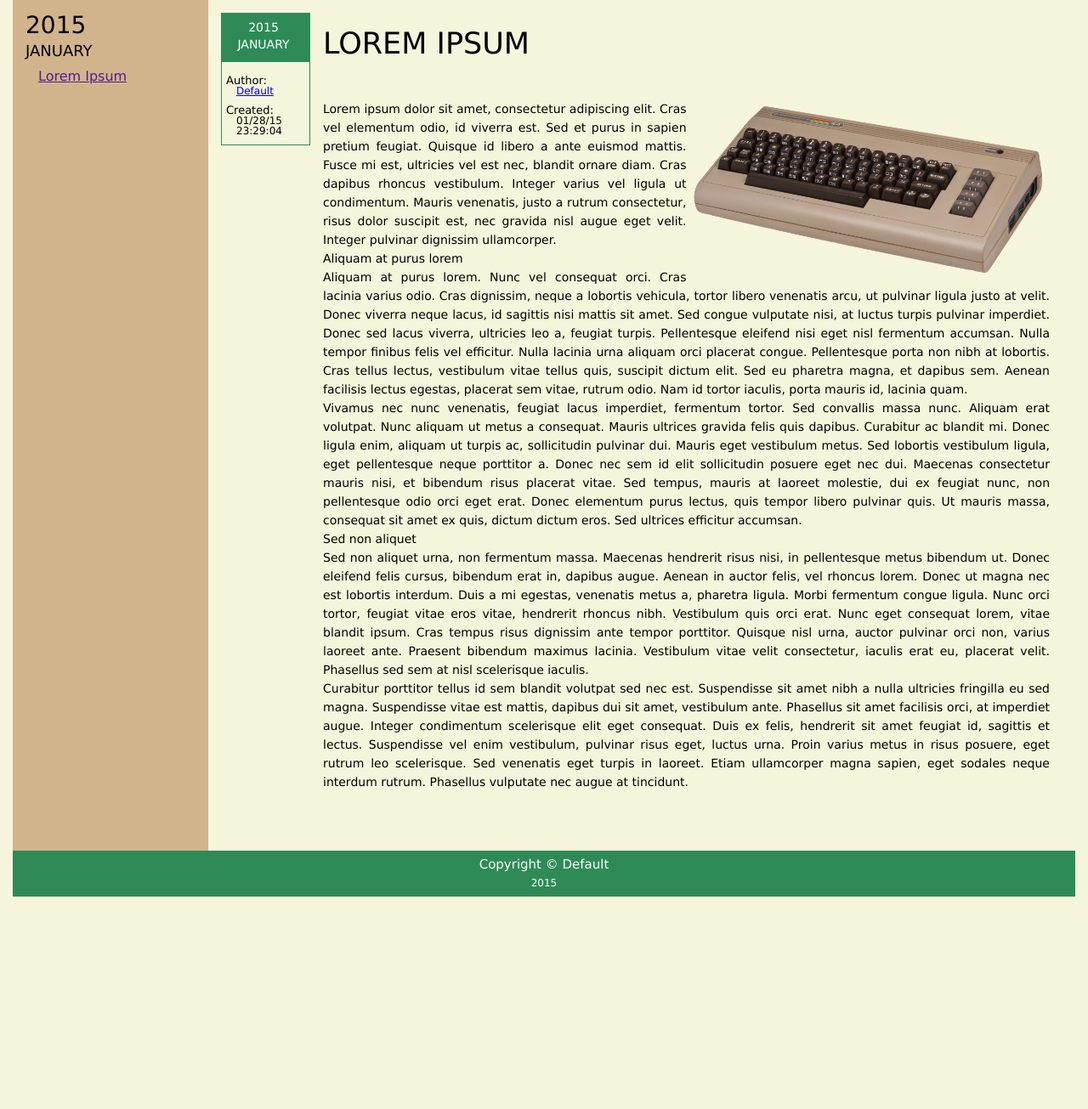
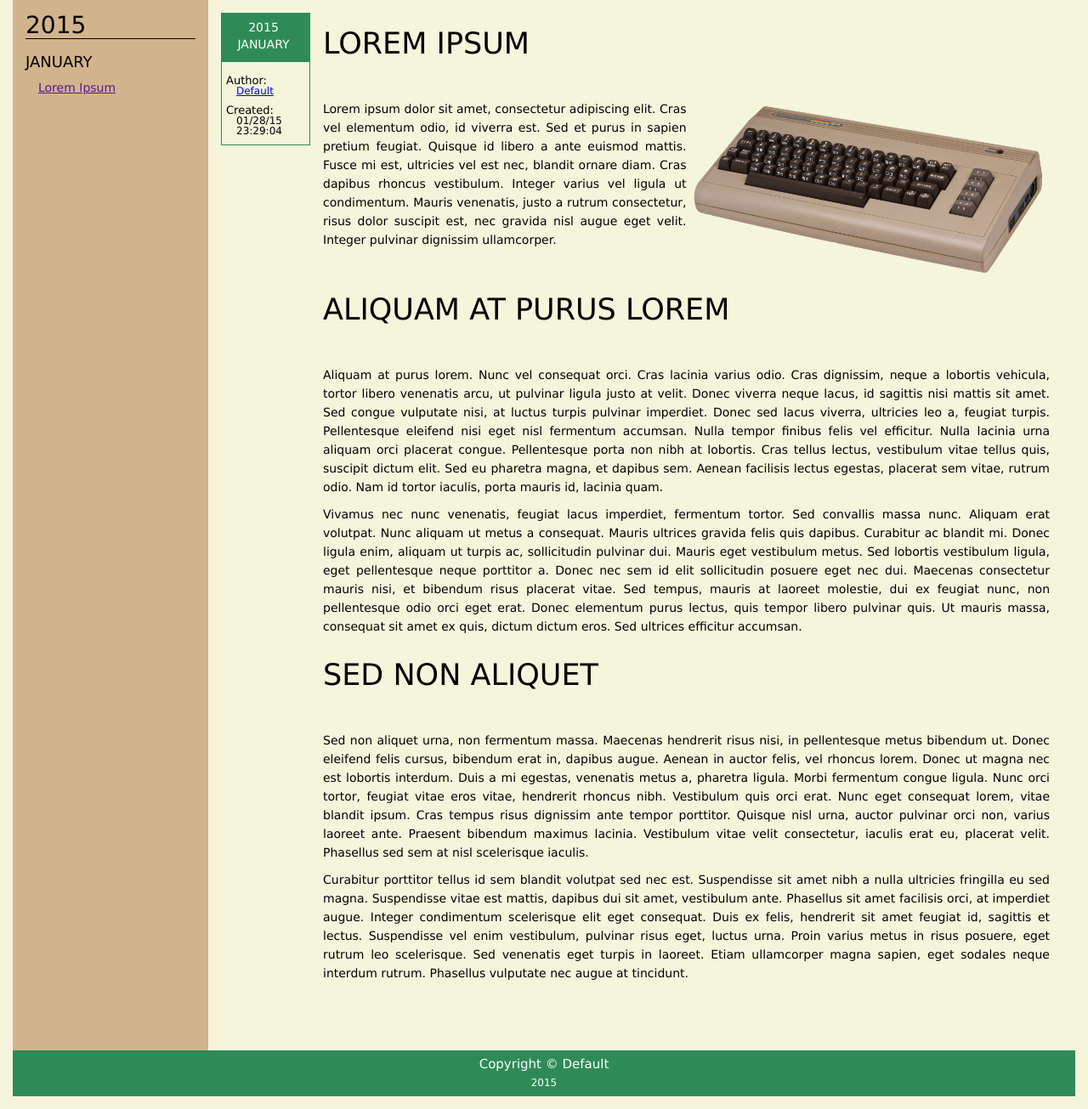
Before and after one commit to goobemaster/php-not-spaghetti, a CodeIgniter app: page / in a window 1280 px wide. Shown: the part 115-1420 px from the top of the page at 85% size. Before the commit the page ends 1170 px from the top, so only its background shows below. Run offline with CodeIgniter, Linux system fonts and the light colour scheme.

Commit message:
CSS changes

```diff
--- a/application/views/blog.php
+++ b/application/views/blog.php
@@ -11,7 +11,7 @@
     </dl>
   </aside>
   <article>
-    <h2><?php echo $blog->title; ?></h2>
+    <h1><?php echo $blog->title; ?></h1>
     <?php echo $blog->content; ?>
   </article>
 </div>
--- a/application/views/blog_list.php
+++ b/application/views/blog_list.php
@@ -1,6 +1,6 @@
 <?php
   if ($blog->published) {
-    if ($year) echo '<h1>' . $year . '</h1>';
+    if ($year) echo '<h1>' . $year . '</h1><div class="break"></div>';
     if ($month) echo '<h2>' . $month . '</h2>';
     echo '<p><a href="">' . $blog->title . '</a></p>';
   }
--- a/css/blog_entry.css
+++ b/css/blog_entry.css
@@ -52,7 +52,11 @@
   font-family:Verdana, Geneva, Tahoma, Arial, Helvetica, sans-serif;
 }
 
-.blog article h2 {
+.blog article p {
+  padding-bottom:10px;
+}
+
+.blog article h1, .blog article h2 {
   clear:both;
   font-size:35px;
   line-height:72px;
@@ -61,3 +65,9 @@
   text-transform:uppercase;
   color:black;
 }
+
+.blog article h2 {
+  font-size:27px;
+  line-height:64px;
+  padding:0px 0px 0px 0px;
+}
--- a/css/nav.css
+++ b/css/nav.css
@@ -20,4 +20,10 @@ nav h2 {
 
 nav p {
   padding-left:15px;
+  font-size:14px;
 }
+
+nav .break {
+  border-bottom:1px solid black;
+  margin-bottom:12px;
+}
```
